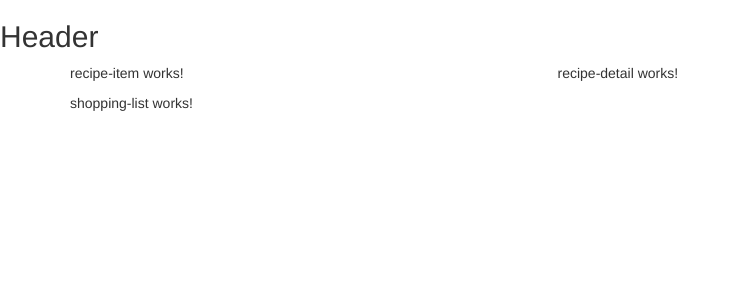
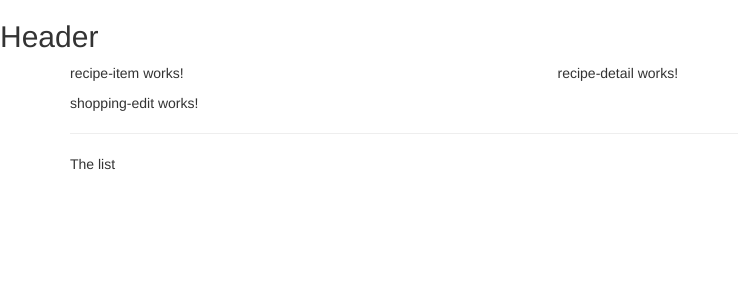
Before and after one commit to Methujan/RecipeProject, an Angular app: page / in a window 1280 px wide. Shown: the top 300 px of the page, without its empty margins (0-738 px from the left). Built offline with nearby package versions, Linux system fonts and the light colour scheme.

Commit message:
add shopping edit component to shopping list component

```diff
--- a/src/app/shopping-list/shopping-list.component.html
+++ b/src/app/shopping-list/shopping-list.component.html
@@ -1 +1,7 @@
-<p>shopping-list works!</p>
+<div class="row">
+  <div class="col-xs-10">
+    <app-shopping-edit></app-shopping-edit>
+    <hr />
+    <p>The list</p>
+  </div>
+</div>
```
